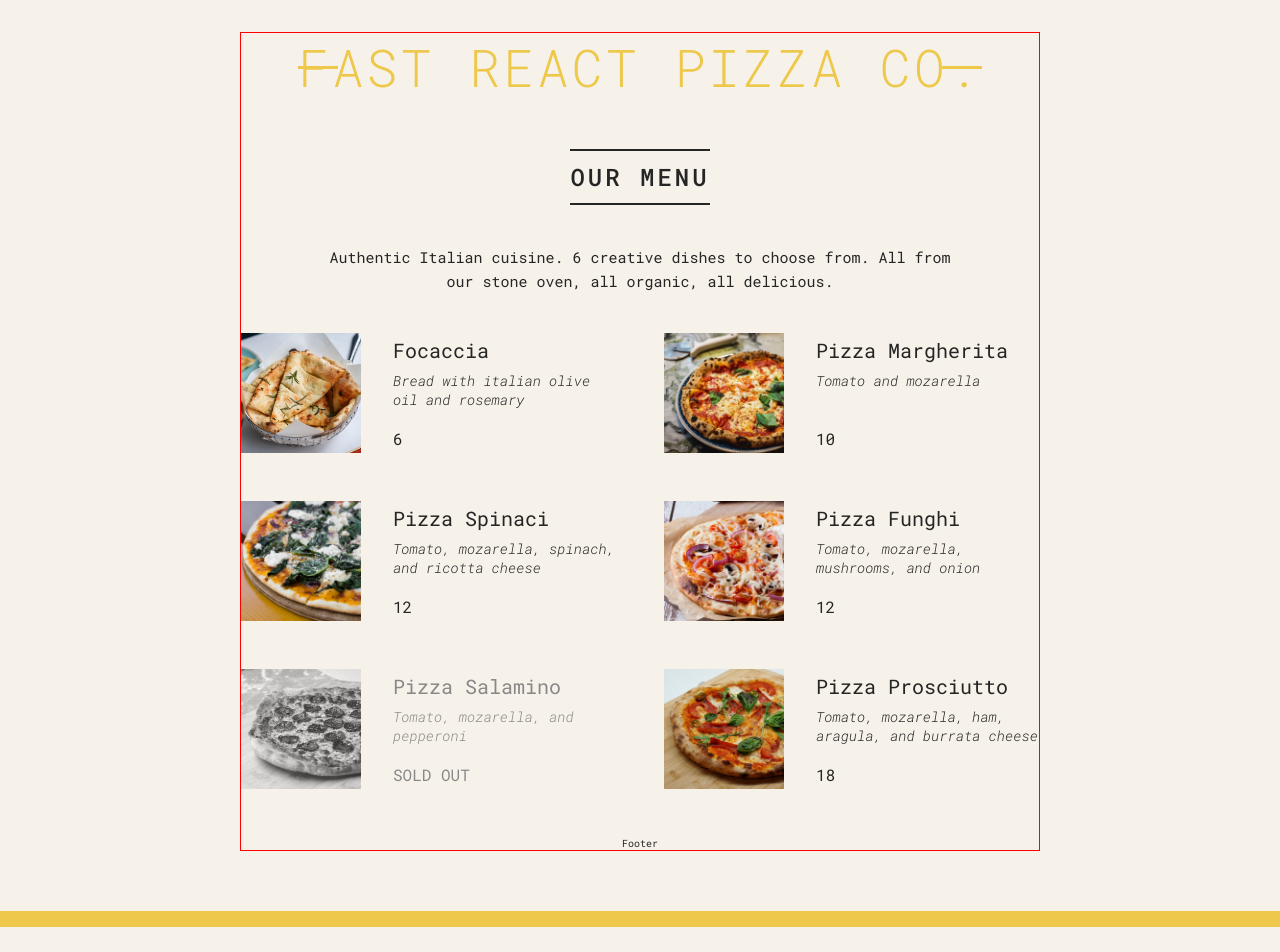
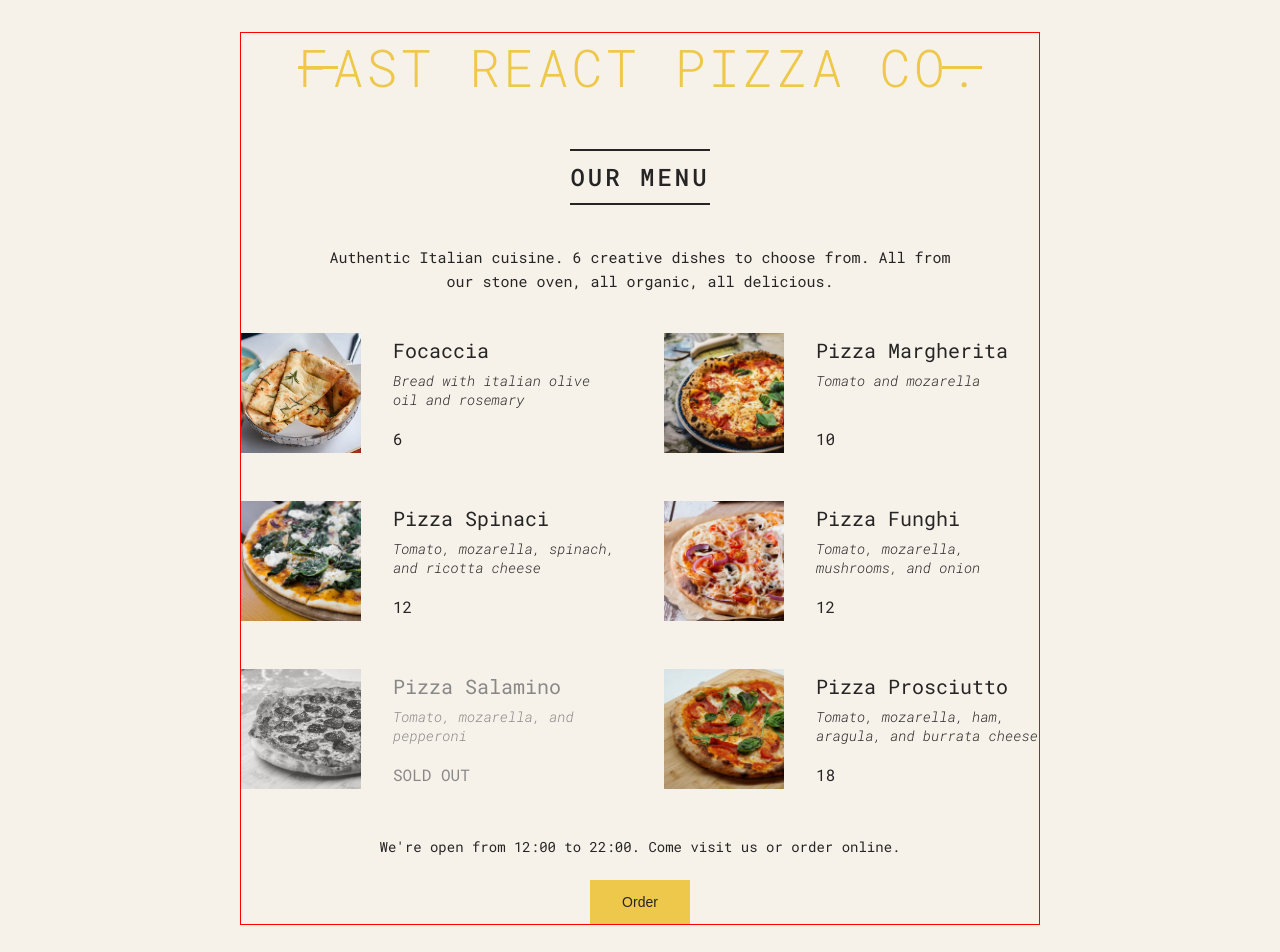
Before and after one commit to Eten-Ekata/pizza-menu, a React (Vite) app: page / in a window 1280 px wide. Shown: the top 952 px of the page. Before the commit the page ends 927 px from the top, so only its background shows below. Built offline with nearby package versions, Linux system fonts and the light colour scheme.

Commit message:
styled footer component

```diff
--- a/src/components/Footer.jsx
+++ b/src/components/Footer.jsx
@@ -1,9 +1,32 @@
 import React from 'react'
+import Order from './Order';
+const Footer = () => {
+  const hour = new Date().getHours();
+  const openHour = 12;
+  const closeHour = 22;
+  const isOpen = hour >= openHour && hour <= closeHour;
+  // console.log(isOpen);
+  // console.log(hour);
 
-const Footer = () => {
+
+  // if (hour >= openHour && hour <= closeHour) alert("We're currently open!");
+  // else alert("Sorry we're closed");
+
+  // if (!isOpen) return <p>CLOSED</p>;
+
   return (
-    <div>Footer</div>
-  )
+    <footer className="footer">
+      {isOpen ? (
+        <Order closeHour={closeHour} openHour={openHour} />
+      ) : (
+        <p>
+          We're happy to welcome you between {openHour}:00 and {closeHour}:00.
+        </p>
+      )}
+    </footer>
+  );
 }
 
+
+
 export default Footer
--- /dev/null
+++ b/src/components/Order.jsx
@@ -0,0 +1,15 @@
+import React from 'react'
+
+const Order = ({ closeHour, openHour }) => {
+  return (
+    <div className="order">
+    <p>
+      We're open from {openHour}:00 to {closeHour}:00. Come visit us or order
+      online.
+    </p>
+    <button className="btn">Order</button>
+  </div>
+  )
+}
+
+export default Order
--- a/src/index.css
+++ b/src/index.css
@@ -134,3 +134,29 @@
   filter: grayscale();
   opacity: 0.8;
 }
+
+.footer {
+  font-size: 1.4rem;
+}
+
+.order {
+  display: flex;
+  flex-direction: column;
+  align-items: center;
+  gap: 2.4rem;
+}
+
+.btn{
+  color: inherit;
+  border: none;
+  font-size: 1.4rem;
+  font-weight: 500;
+  background-color: #edc84b;
+  padding: 1.4rem 3.2rem;
+  cursor: pointer;
+  transition: all 0.2s;
+}
+
+.btn:hover {
+  background-color: #e9bb24;
+}
```
